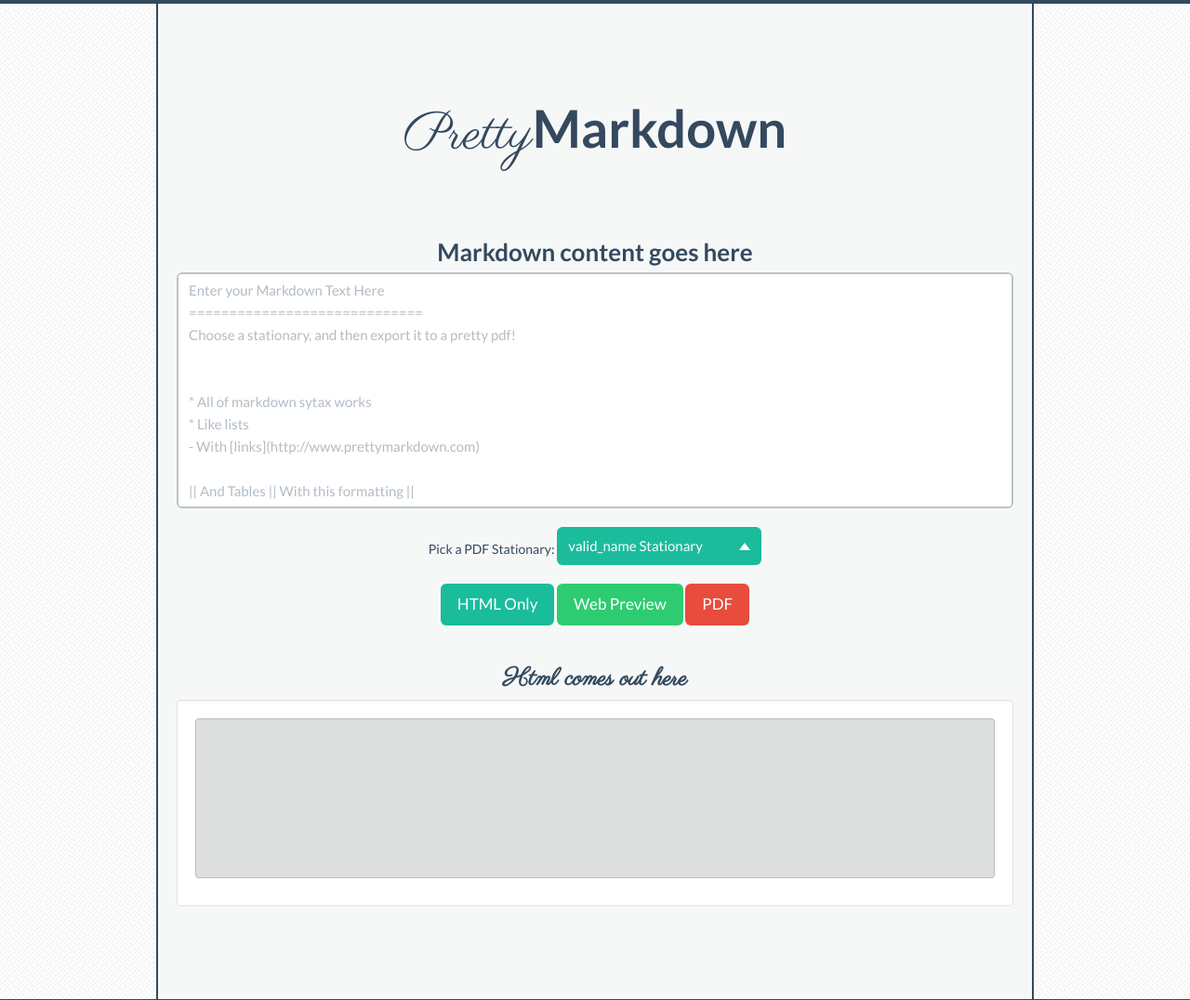
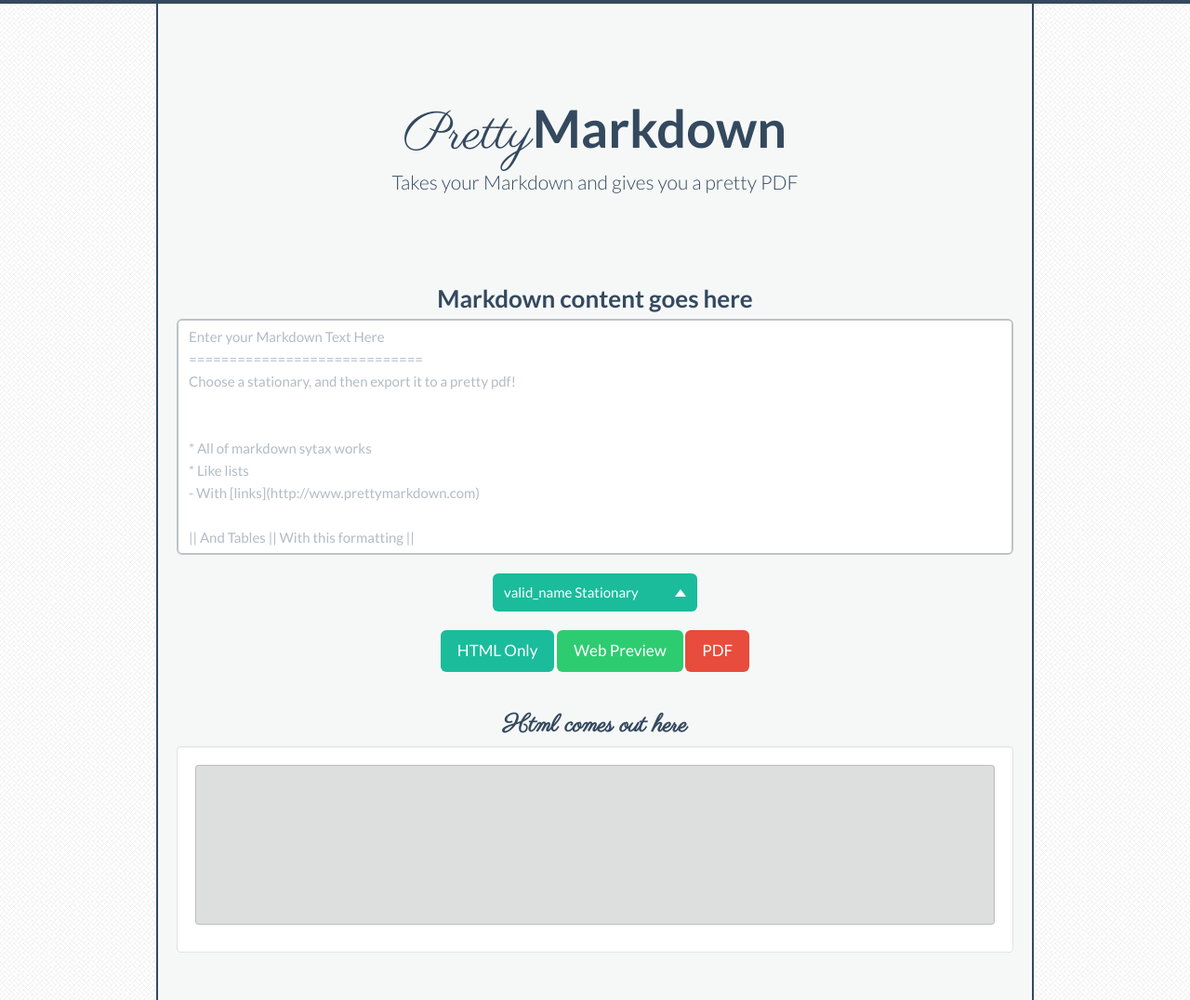
Before and after one commit to elbasti/prettymarkdown, a Django app: page / in a window 1280 px wide. Shown: the top 1076 px of the page at 93% size. Run offline with Django 3.2, Linux system fonts and the light colour scheme; data comes from the database, SQL or seed files in the repository; some libraries are stand-ins or nearby versions.

Commit message:
Added lead copy

```diff
--- a/documanager/templates/documanager/home.html
+++ b/documanager/templates/documanager/home.html
@@ -13,6 +13,7 @@
     <div class="row-fluid">
         <div class="logotype span6 offset3 text-center">
             <span class="pretty-pretty">Pretty</span><span><b>Markdown</b></span>
+            <p class="lead">Takes your Markdown and gives you a pretty PDF</p>
         </div>
     </div>
     <div class="row-fluid">
@@ -34,7 +35,7 @@
             <div class="control-group {% if html %} success {% endif %}">
                 <div class="controls">
                     <i class="dropdown-arrow dropdown-arrow-inverse"></i>
-                    <span class="h2-text">Pick a PDF Stationary: </span>                    <select id="{{form.stationary.auto_id}}" class="selectpicker dropup " data-style="btn-primary" name="{{form.stationary.name}}" >
+                    <select id="{{form.stationary.auto_id}}" class="selectpicker dropup " data-style="btn-primary" name="{{form.stationary.name}}" >
                         {% for id, name  in form.stationary.field.choices  %}
                             <option value="{{ id }}">{{ name }}</option>
                         {% endfor %}
```
